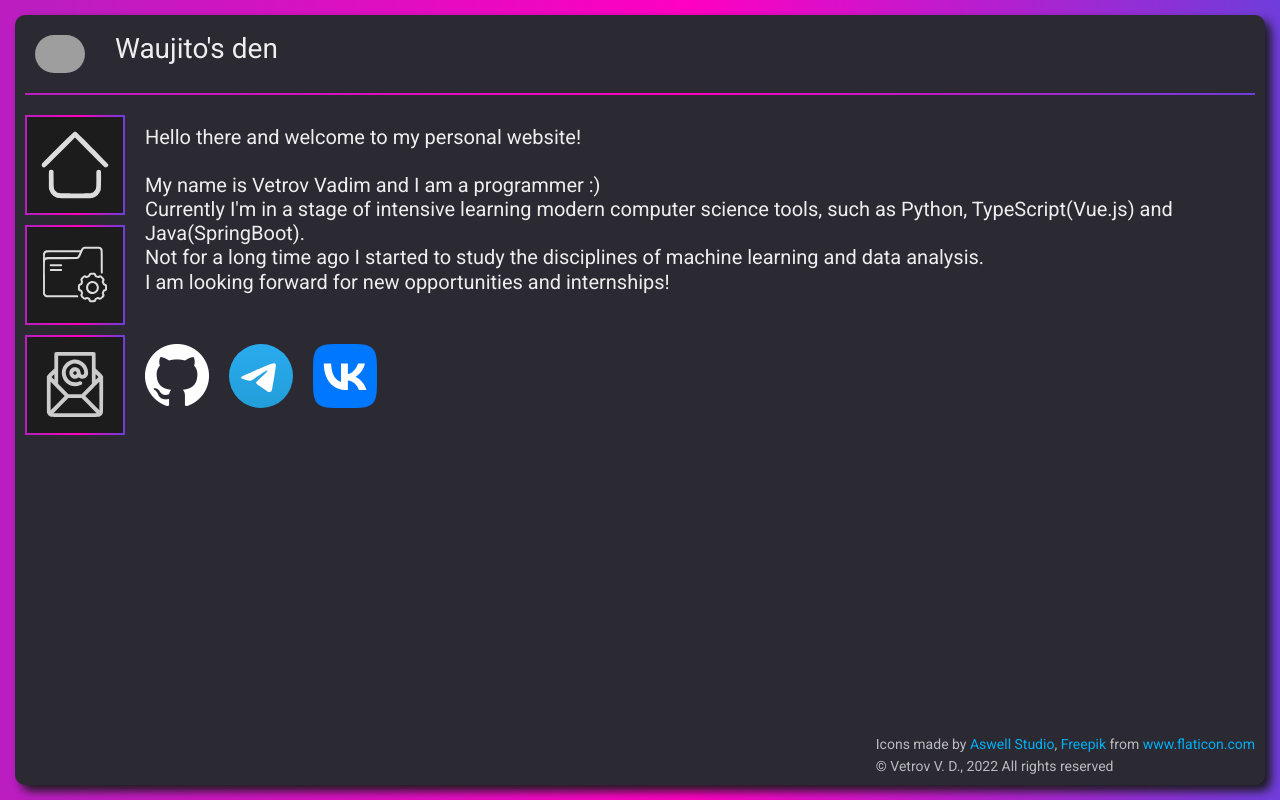
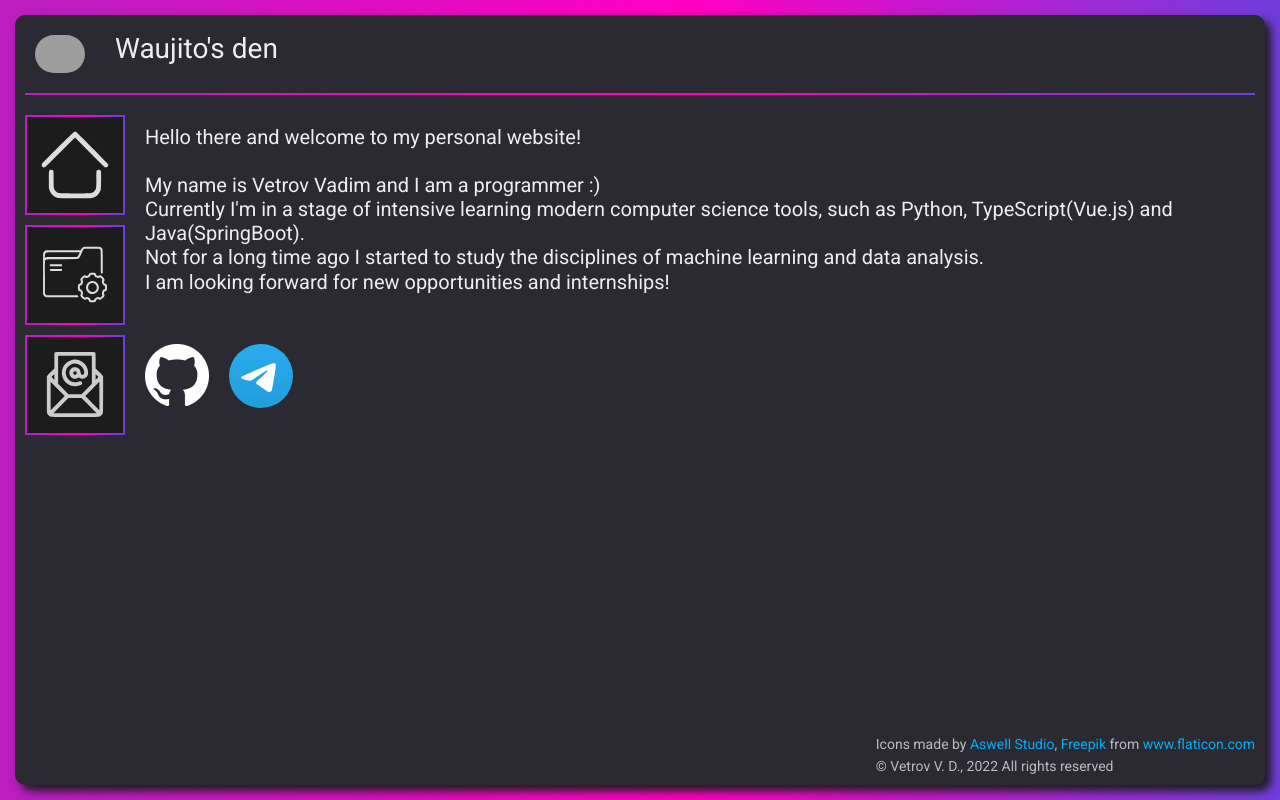
Before and after one commit to Waujito/waujito.github.io, a Nuxt app: page / in a window 1280 px wide. Built offline with nearby package versions, Linux system fonts and the light colour scheme; grey boxes are pictures that could not be loaded.

Commit message:
Update index.vue

```diff
--- a/pages/index.vue
+++ b/pages/index.vue
@@ -23,9 +23,6 @@
         <a class="link" href="https://t.me/waujito" target="_blank"
           ><img alt="" src="/img/telegram.svg"
         /></a>
-        <a class="link" href="https://vk.com/waujito" target="_blank"
-          ><img alt="" src="/img/VKLogo.svg"
-        /></a>
       </div>
     </div>
   </div>
```
